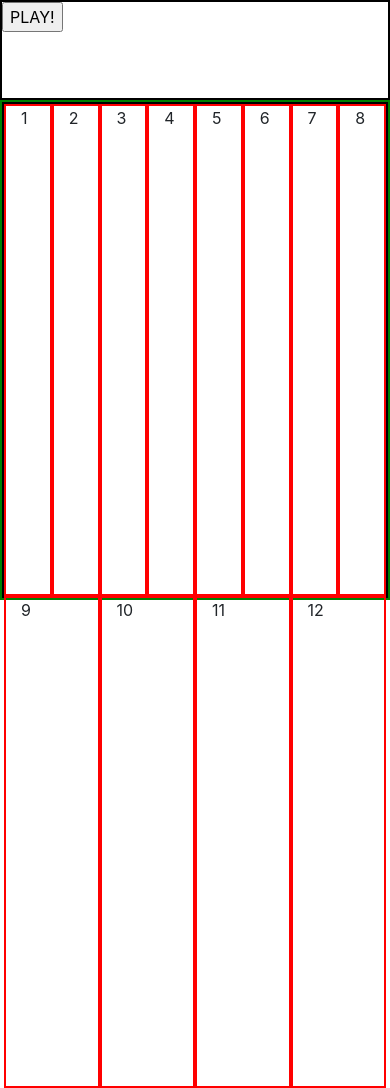
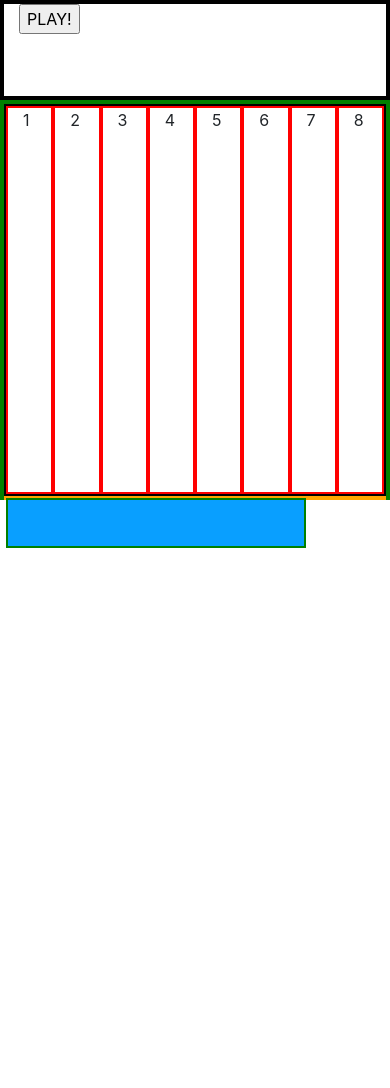
Before and after one commit to geralle/q1-project, a website: page index.html in a window 390 px wide. After the commit the page ends 844 px from the top, so only its background shows below. Drawn offline with nearby package versions, Linux system fonts and the light colour scheme.

Commit message:
lil responsive

```diff
--- a/css/style.css
+++ b/css/style.css
@@ -1,19 +1,17 @@
 #head-container {
-  border: 2px solid black;
+  border: 4px solid black;
   height: 100px; }
 
-.row {
+#gameboard-columns {
   border: 2px solid black;
   height: 100%; }
 
-.col {
-  border: 2px solid red;
-  height: 100%; }
+.column {
+  border: 2px solid red; }
 
 #gameboard {
-  border: 2px solid green;
-  width: 100%;
-  height: 500px; }
+  border: 4px solid green;
+  height: 400px; }
 
 @keyframes point-drop {
   from {
@@ -21,9 +19,17 @@
   to {
     top: 110%; } }
 
-/*#point-grabber{
-  height: 100px;
+@media (max-width: 770px) {
+  .desktop {
+    display: none; } }
+
+#player-container {
+  border: 2px solid orange;
+  display: flex; }
+
+#point-grabber {
+  border: 2px solid green;
+  height: 50px;
   width: 300px;
   position: absolute;
-  background-color: #099FFF;
-}*/
+  background-color: #099FFF; }
--- a/index.html
+++ b/index.html
@@ -8,28 +8,31 @@
     <link rel="stylesheet" href="css/style.css">
   </head>
   <body>
-    <header id="head-container">
+    <header class="container" id="head-container">
       <title id="title"></title>
       <score id="user-score"></score>
       <button type="submit" id="play-button">PLAY!</button>
     </header>
     <main class="container" id="gameboard">
-      <div class="row">
-        <div class="col" id="column-1">1</div>
-        <div class="col" id="column-2">2</div>
-        <div class="col" id="column-3">3</div>
-        <div class="col" id="column-4">4</div>
-        <div class="col" id="column-5">5</div>
-        <div class="col" id="column-6">6</div>
-        <div class="col" id="column-7">7</div>
-        <div class="col" id="column-8">8</div>
-        <div class="col" id="column-9">9</div>
-        <div class="col" id="column-10">10</div>
-        <div class="col" id="column-11">11</div>
-        <div class="col" id="column-12">12</div>
-        <div id="point-icon"></div>
-        <!-- <div id="point-grabber"></div> -->
+      <div class="row" id="gameboard-columns">
+        <div class="column col" id="column-1">1</div>
+        <div class="column col" id="column-2">2</div>
+        <div class="column col" id="column-3">3</div>
+        <div class="column col" id="column-4">4</div>
+        <div class="column col" id="column-5">5</div>
+        <div class="column col" id="column-6">6</div>
+        <div class="column col" id="column-7">7</div>
+        <div class="column col" id="column-8">8</div>
+        <div class="column col desktop" id="column-9">9</div>
+        <div class="column col desktop" id="column-10">10</div>
+        <div class="column col desktop" id="column-11">11</div>
+        <div class="column col desktop" id="column-12">12</div>
       </div>
+      <div class="row" id="player-container">
+        <div id="point-grabber"></div>
+        <div id="game-floor"></div>
+      </div>
+
     </main>
     <script src="app.js" charset="utf-8"></script>
   </body>
--- a/scss/style.css
+++ b/scss/style.css
@@ -1,22 +1,20 @@
 #head-container{
-  border: 2px solid black;
+  border: 4px solid black;
   height: 100px;
 }
 
-.row{
+#gameboard-columns{
   border: 2px solid black;
   height: 100%;
 }
 
-.col{
+.column{
   border: 2px solid red;
-  height: 100%;
 }
 
 #gameboard{
-  border: 2px solid green;
-  width: 100%;
-  height: 500px;
+  border: 4px solid green;
+  height: 400px;
 }
 
 @keyframes point-drop
@@ -29,9 +27,22 @@
     }
 }
 
-/*#point-grabber{
-  height: 100px;
+$mobile: " (max-width: 770px)";
+@media #{$mobile} {
+  .desktop {
+    display:none;
+  }
+}
+
+#player-container{
+  border: 2px solid orange;
+  display: flex;
+}
+
+#point-grabber{
+  border: 2px solid green;
+  height: 50px;
   width: 300px;
   position: absolute;
   background-color: #099FFF;
-}*/
+}
```
